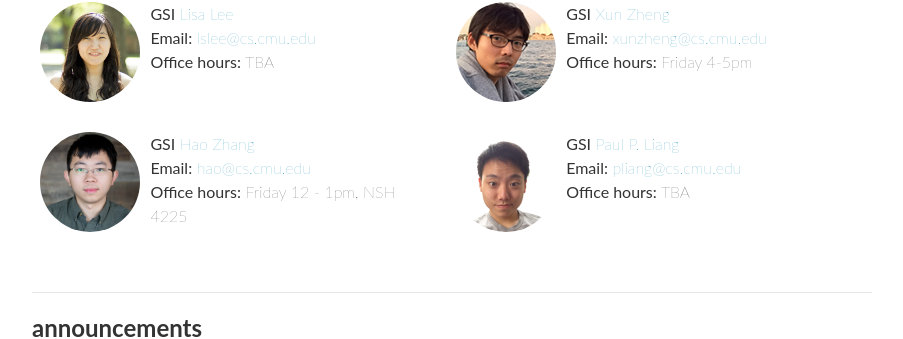
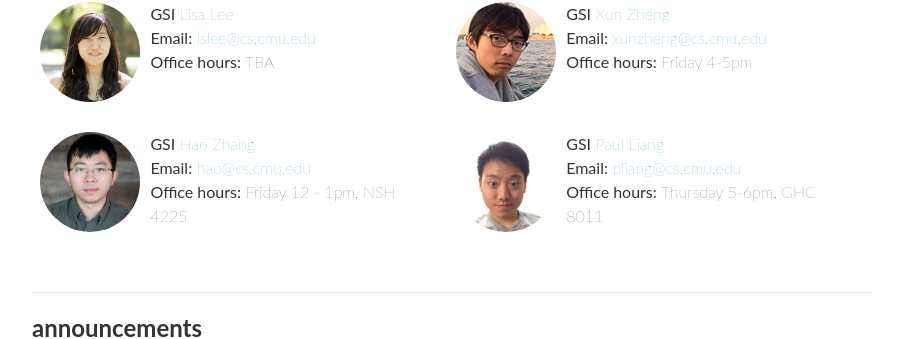
Before and after one commit to sailinglab/pgm-spring-2019, a Jekyll site: the page built from _pages/about.md, in a window 1280 px wide and 900 px high, scrolled down 572 px. Shown: the part 215-554 px from the top of the window, without its empty margins (188-1091 px from the left). Built offline with Jekyll 4.4.1, drawn with Linux system fonts in a browser that asks for light colours; nearby versions of some CDN libraries; comment, search, counter and statistics services are not loaded.

Commit message:
update paul's office hours

```diff
--- a/_data/staff.yml
+++ b/_data/staff.yml
@@ -31,8 +31,8 @@ GSI:
       office-hours: "Friday 12 - 1pm, NSH 4225"
       image: hao.jpg
 
-    - name: Paul P. Liang
+    - name: Paul Liang
       email: pliang@cs.cmu.edu
       url: https://www.cs.cmu.edu/~pliang/
-      office-hours: TBA
+      office-hours: Thursday 5-6pm, GHC 8011
       image: paul.jpg
```
